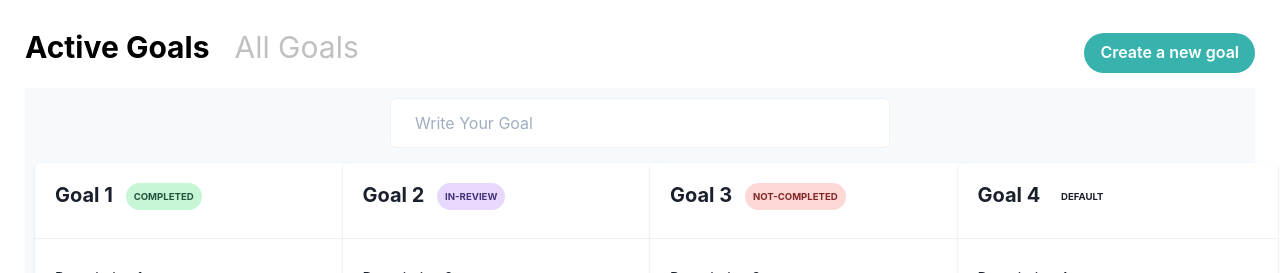
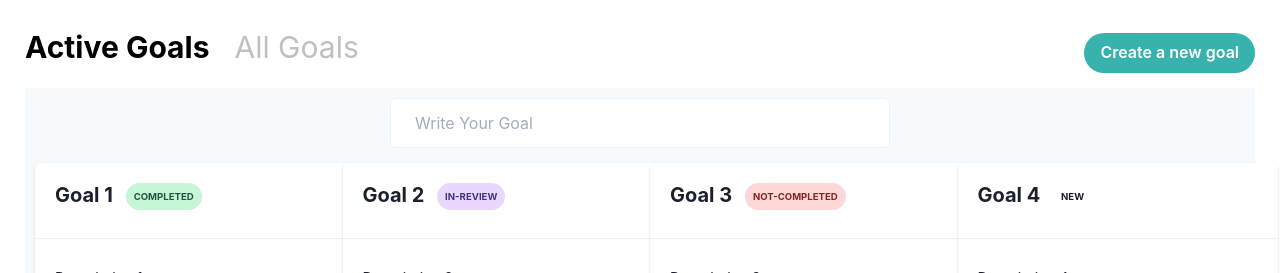
Before and after one commit to AccieTheKing/GoalGetter, a Next.js app: page / in a window 1280 px wide. Shown: the top 273 px of the page. Built offline with nearby package versions, Linux system fonts and the light colour scheme.

Commit message:
Rename Enum value
- Enum default has been replaced to NEW

```diff
--- a/src/components/StatusBadge.tsx
+++ b/src/components/StatusBadge.tsx
@@ -4,12 +4,12 @@ export enum GoalStatus {
   COMPLETED = 'completed',
   IN_REVIEW = 'in-review',
   NOT_COMPLETED = 'not-completed',
-  DEFAULT = 'default',
+  NEW = 'new',
 }
 
 const badgeStatusColor = {
   [GoalStatus.COMPLETED]: 'green',
-  [GoalStatus.DEFAULT]: '',
+  [GoalStatus.NEW]: '',
   [GoalStatus.IN_REVIEW]: 'purple',
   [GoalStatus.NOT_COMPLETED]: 'red',
 }
```
Also changed, not shown: 1 other file (tests, documents, lock files or other folders).
